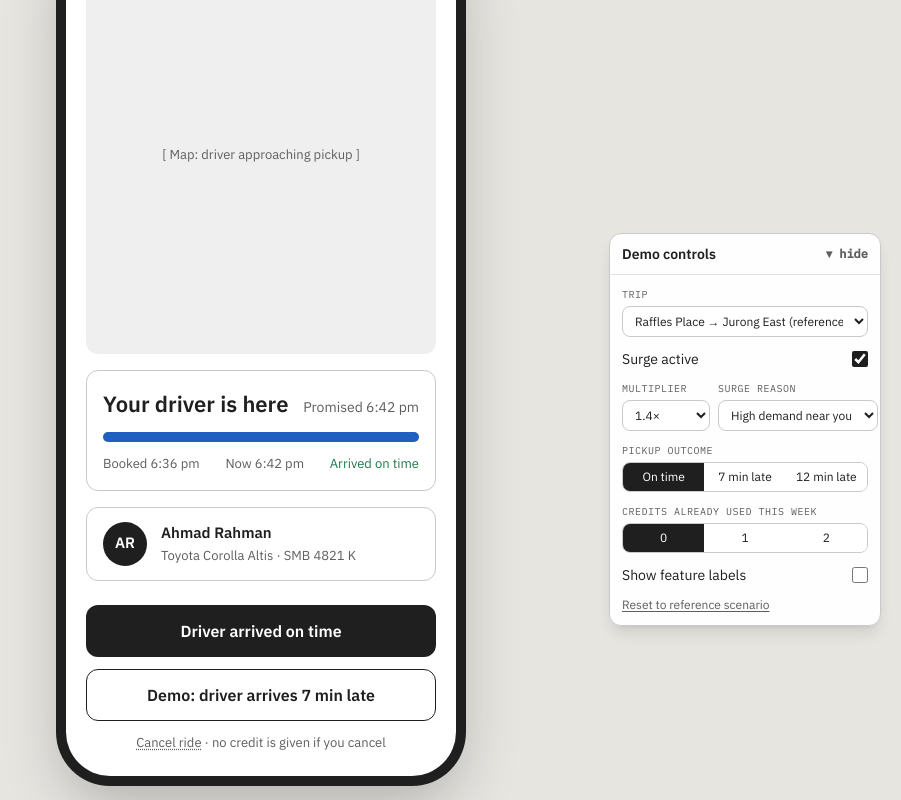
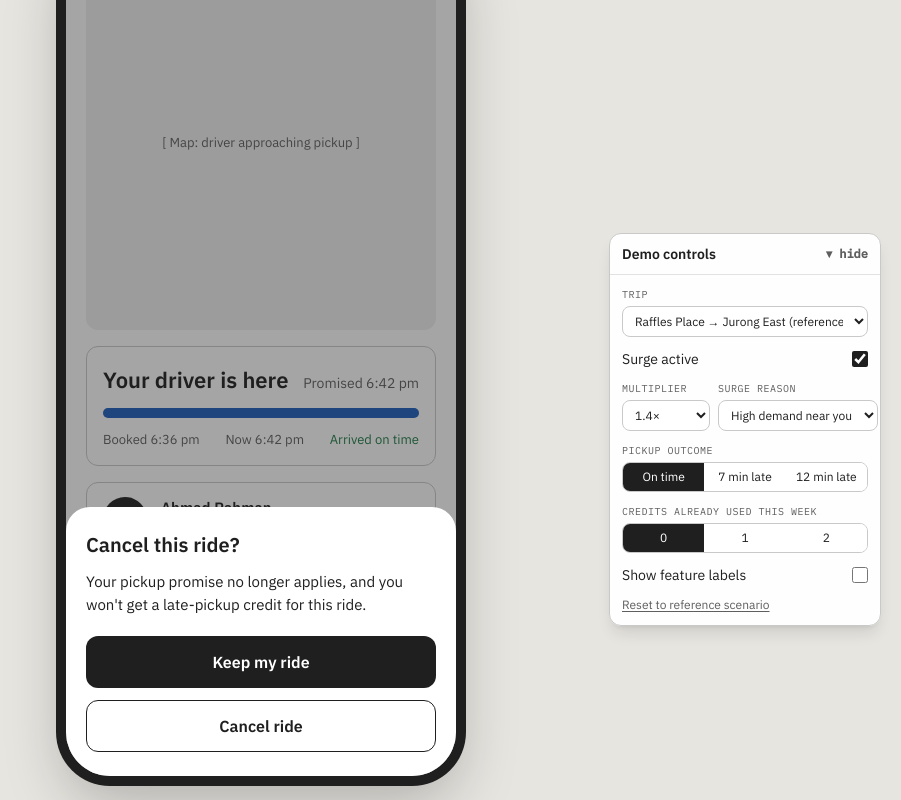
Before and after one commit to merctraider/SC4025, a React (Vite) app: page /rider/waiting in a window 1280 px wide. Both pictures are taken after a click on the button "Cancel ride". Shown: the part 154-954 px from the top of the page, without its empty margins (379-1280 px from the left). Built offline with nearby package versions, Linux system fonts and the light colour scheme.

Commit message:
F3: cancel ride confirm sheet on R5, no credit, back to R1 (#4)

```diff
--- a/src/features/pickup-promise/CancelRideNote.tsx
+++ b/src/features/pickup-promise/CancelRideNote.tsx
@@ -1,20 +1,60 @@
 /**
- * F3 · Peak Pickup Promise — cancel note on R5.
+ * F3 · Peak Pickup Promise — cancel ride on R5. PRD 4.4: if the rider cancels after
+ * booking, the promise no longer applies and no credit is given. Confirming clears the
+ * per-trip state and returns to R1.
  * OWNER: chun1108
- *
- * TODO(chun1108): cancel flow (confirm sheet → back to R1, no credit given; PRD 4.4 edge cases).
  */
+import { useCallback, useState } from 'react';
+import { useNavigate } from 'react-router-dom';
+import { Button } from '../../components';
+import { useAppState, useBooking } from '../../state';
+import { PromiseSheet } from './PromiseSheet';
+
 export function CancelRideNote() {
+  const b = useBooking();
+  const { finishTrip } = useAppState();
+  const navigate = useNavigate();
+  const [open, setOpen] = useState(false);
+  const close = useCallback(() => setOpen(false), []);
+
   return (
+    <>
       <p className="m-0 text-center text-[13px] text-muted">
         <button
           type="button"
-        className="cursor-not-allowed underline decoration-dotted underline-offset-2"
-        title="Not built yet (F3)"
+          onClick={() => setOpen(true)}
+          className="min-h-11 underline decoration-dotted underline-offset-2"
         >
           Cancel ride
-      </button>{' '}
-      · no credit is given if you cancel
+        </button>
+        {b.peak && ' · no credit is given if you cancel'}
       </p>
+      {open && (
+        <PromiseSheet
+          title="Cancel this ride?"
+          onClose={close}
+          actions={
+            <>
+              <Button onClick={close}>Keep my ride</Button>
+              <Button
+                variant="secondary"
+                onClick={() => {
+                  finishTrip();
+                  navigate('/rider');
+                }}
+              >
+                Cancel ride
+              </Button>
+            </>
+          }
+        >
+          <p className="m-0">
+            {b.peak
+              ? "Your pickup promise no longer applies, and you won't get a late-pickup credit for this ride."
+              : "You'll go back to trip entry."}
+          </p>
+        </PromiseSheet>
+      )}
+    </>
   );
 }
--- a/src/state/useBooking.ts
+++ b/src/state/useBooking.ts
@@ -44,8 +44,8 @@ export function useBooking() {
     const minutesLate = PICKUP_OUTCOMES.find((o) => o.id === s.pickupOutcome)?.minutesLate ?? 0;
     const isLate = minutesLate > 0;
     const arrivedAt = addMinutes(promisedAt, minutesLate);
-    // The demo only reaches R6/R7 if the ride goes ahead, so rideCompleted = true.
-    // TODO(chun1108, F3): handle the "rider cancels" branch from R5.
+    // Only completed rides reach R6/R7: cancelling on R5 returns to R1 (F3
+    // CancelRideNote), so rideCompleted = true here.
     const credit = peak ? calculateLateCredit(minutesLate, s.creditsUsedThisWeek, true) : 0;
     const creditsUsedAfterTrip = Math.min(
       s.creditsUsedThisWeek + (credit > 0 ? 1 : 0),
```
Lines whose indentation alone changed are shown as unchanged.
